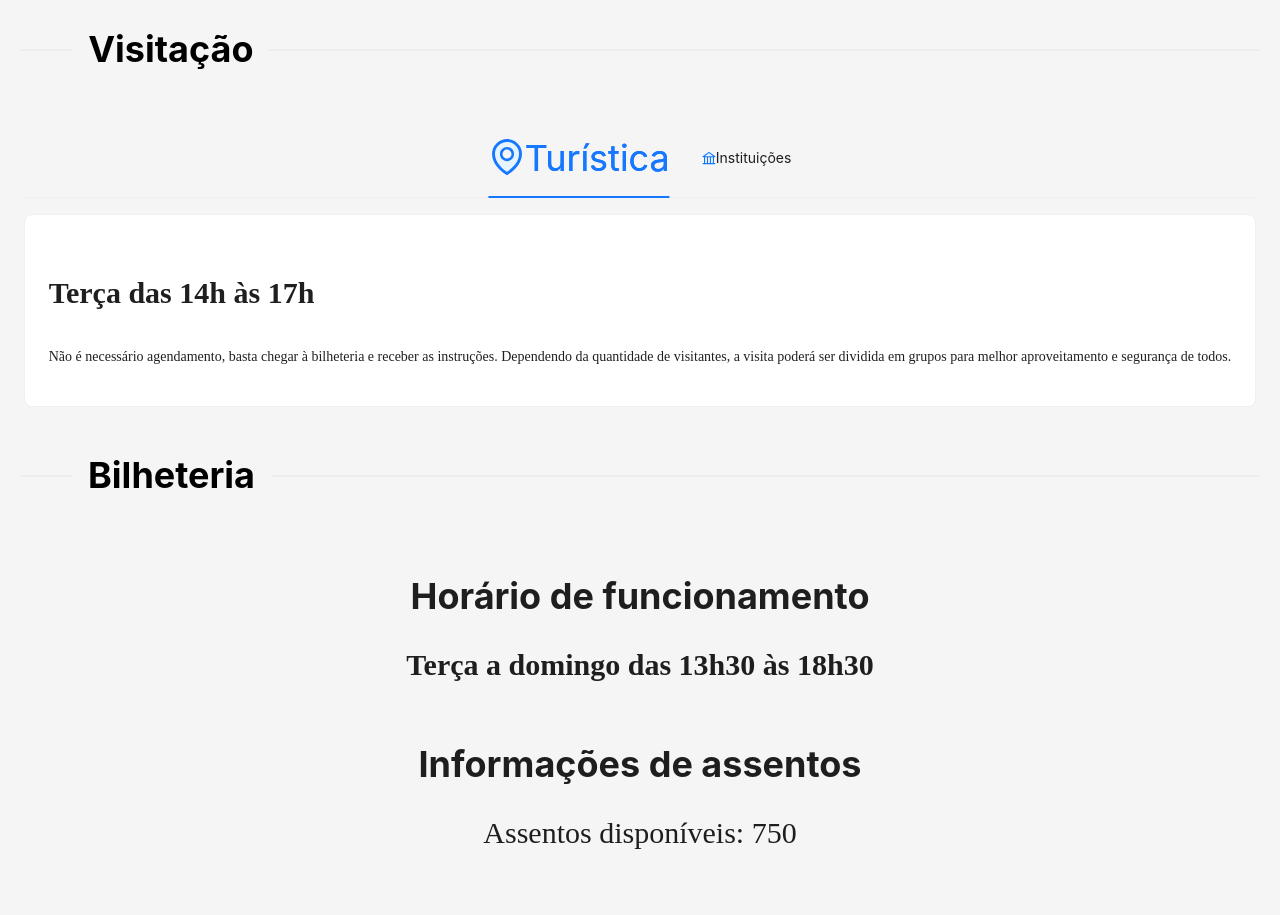
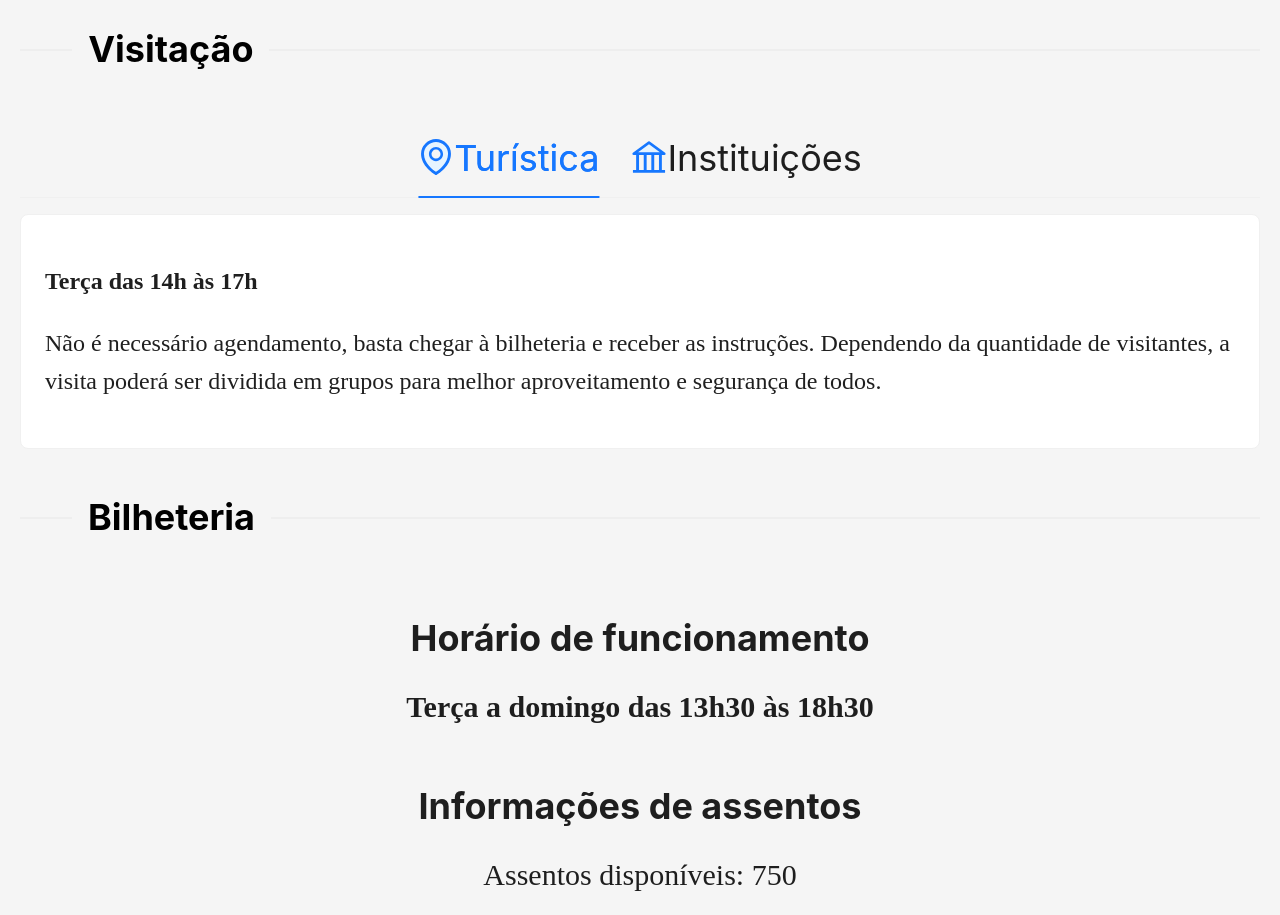
Before and after one commit to lucyfurt/SITE-TEATRO-ARTHUR-AZEVEDO-REACT-JAVASCRIPT, a React (Create React App) app: page / in a window 1280 px wide. Shown: the part 2660-3575 px from the top of the page. Built offline with nearby package versions, Linux system fonts and the light colour scheme.

Commit message:
visit updated

```diff
--- a/src/components/Content/Visitacao.js
+++ b/src/components/Content/Visitacao.js
@@ -24,9 +24,9 @@ function Visitacao() {
             }
             key="1"
           >
-            <Card className='visit'>
-              <p style={{fontSize:'30px'}}><strong>Terça das 14h às 17h</strong></p>
-              <p>
+            <Card >
+              <p style={{fontSize:'24px'}}><strong>Terça das 14h às 17h</strong></p>
+              <p style={{fontSize:'24px'}}>
                 Não é necessário agendamento, basta chegar à bilheteria e receber as instruções.
                 Dependendo da quantidade de visitantes, a visita poderá ser dividida em grupos
                 para melhor aproveitamento e segurança de todos.
@@ -35,20 +35,20 @@ function Visitacao() {
           </TabPane>
           <TabPane
             tab={
-              <span>
+              <span style={{fontSize:'36px'}}>
                 <BankTwoTone />
                 Instituições
               </span>
             }
             key="2"
           >
-            <Card className='visit'>
-              <p className="opening-hours"><strong>Terça das 14h às 17h</strong></p>
-              <p>
+            <Card >
+              <p style={{fontSize:'24px'}}><strong>Terça das 14h às 17h</strong></p>
+              <p style={{fontSize:'24px'}}>
                 Agendamento por meio de ofício contendo as seguintes informações: dia,
                 quantidade de visitantes e faixa etária, deverá ser enviado para o email:
               </p>
-              <p className="email"><MessageTwoTone /><strong>pauta.taa@gmail.com</strong></p>
+              <p style={{fontSize:'24px'}}><MessageTwoTone /><strong>pauta.taa@gmail.com</strong></p>
             </Card>
           </TabPane>
         </Tabs>
```
